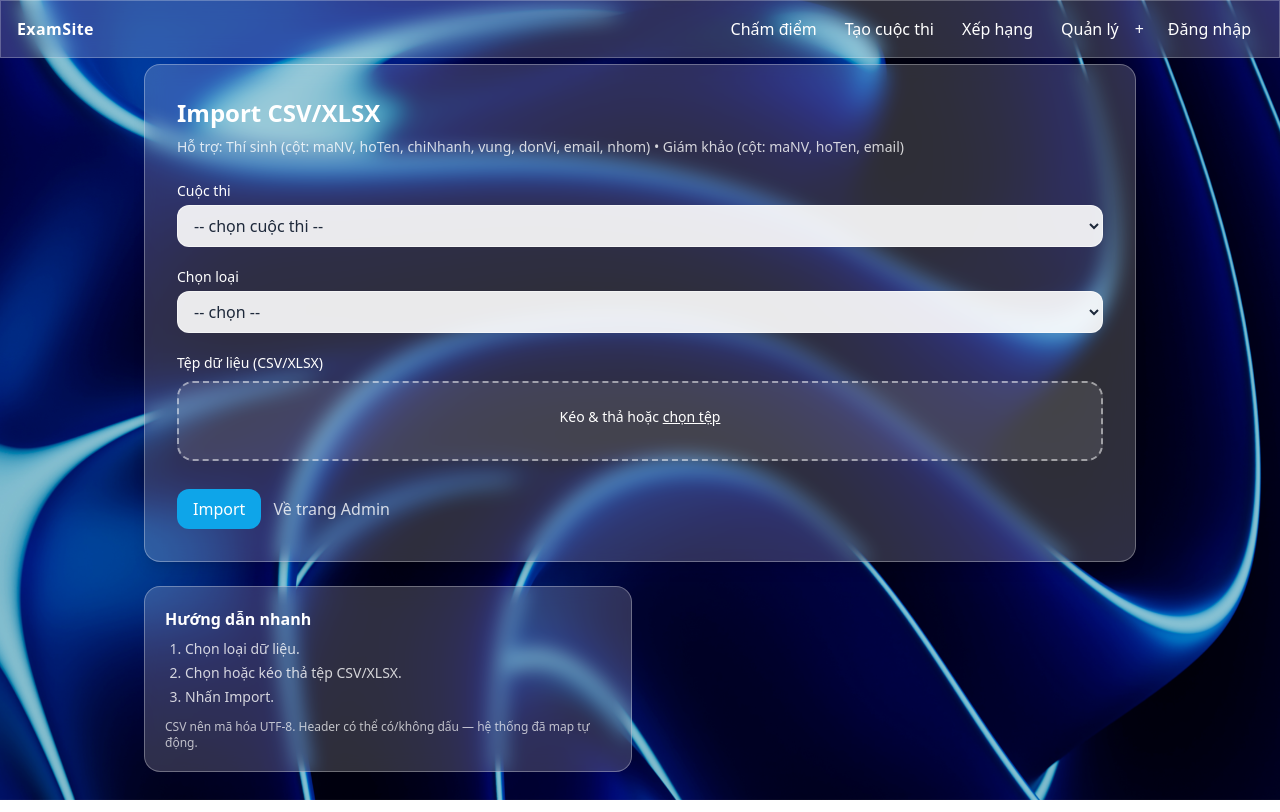
After one commit to trongkhanhlee26/BTV, a Django app: template backend/core/templates/importer/index.html in a window 1280 px wide. The commit adds this page. Run offline with Django 3.2, Linux system fonts and the light colour scheme; the template is opened without the code that fills it, so the values that code supplies are empty; some libraries are stand-ins or nearby versions.

Commit message:
16/10/2025

```diff
--- /dev/null
+++ b/backend/core/templates/importer/index.html
@@ -0,0 +1,105 @@
+{% extends "base.html" %}
+{% load static %}
+
+{% block title %}Import CSV/XLSX{% endblock %}
+
+{% block content %}
+<div class="mx-auto max-w-5xl px-4">
+    <div class="glass rounded-2xl border border-white/30 shadow-lg">
+        <div class="p-6 md:p-8">
+            <h1 class="text-2xl font-semibold">Import CSV/XLSX</h1>
+            <p class="mt-2 text-white/80 text-sm">
+                Hỗ trợ:
+                <span class="font-medium">Thí sinh</span> (cột: maNV, hoTen, chiNhanh, vung, donVi, email, nhom) •
+                <span class="font-medium">Giám khảo</span> (cột: maNV, hoTen, email)
+            </p>
+
+            <form class="mt-6 space-y-5" method="post" enctype="multipart/form-data">
+                {% csrf_token %}
+                <div>
+                    <label class="block text-sm mb-1">Cuộc thi</label>
+                    <select name="maCT" required
+                        class="w-full rounded-xl bg-white/90 text-slate-800 border border-white/50 px-3 py-2 focus:outline-none focus:ring-2 focus:ring-sky-300">
+                        <option value="">-- chọn cuộc thi --</option>
+                        {% for ct in cuocthi_list %}
+                        <option value="{{ ct.ma }}">{{ ct.ma }} - {{ ct.tenCuocThi }}</option>
+                        {% endfor %}
+                    </select>
+                </div>
+
+                <div>
+                    <label class="block text-sm mb-1">Chọn loại</label>
+                    <select name="target" required
+                        class="w-full rounded-xl bg-white/90 text-slate-800 border border-white/50 px-3 py-2 focus:outline-none focus:ring-2 focus:ring-sky-300">
+                        <option value="">-- chọn --</option>
+                        <option value="thisinh">Thí sinh</option>
+                        <option value="giamkhao">Giám khảo</option>
+                    </select>
+                </div>
+
+                <div>
+                    <label class="block text-sm mb-2">Tệp dữ liệu (CSV/XLSX)</label>
+                    <input id="file-input" type="file" name="file" accept=".csv,.xlsx" required class="sr-only">
+                    <label id="dropzone" for="file-input" class="flex flex-col items-center justify-center gap-2 text-center cursor-pointer
+              rounded-2xl border-2 border-dashed border-white/50 bg-white/10 p-6
+              hover:bg-white/20 transition">
+
+                        <div class="text-sm">
+                            <span class="font-medium">Kéo & thả</span> hoặc <span class="underline">chọn tệp</span>
+                        </div>
+
+                        <div id="file-name" class="text-xs text-white/80"></div>
+                    </label>
+                </div>
+
+                <div class="pt-2">
+                    <button type="submit" class="inline-flex items-center rounded-xl bg-sky-500 hover:bg-sky-600 active:bg-sky-700
+                         px-4 py-2 font-medium text-white">
+                        Import
+                    </button>
+                    <a href="/admin/" class="ml-2 text-white/80 hover:text-white">Về trang Admin</a>
+                </div>
+            </form>
+
+            {% if messages %}
+            <ul class="mt-5 space-y-2">
+                {% for message in messages %}
+                {% if "success" in message.tags %}
+                <li class="rounded-xl bg-green-500/20 border border-green-400/40 px-4 py-2 text-green-100">{{ message }}
+                </li>
+                {% elif "error" in message.tags or "warning" in message.tags %}
+                <li class="rounded-xl bg-red-500/20 border border-red-400/40 px-4 py-2 text-red-100">{{ message }}</li>
+                {% else %}
+                <li class="rounded-xl bg-white/10 border border-white/20 px-4 py-2">{{ message }}</li>
+                {% endif %}
+                {% endfor %}
+            </ul>
+            {% endif %}
+        </div>
+    </div>
+
+    <div class="mt-6 grid md:grid-cols-2 gap-4">
+        <div class="glass rounded-2xl border border-white/30 p-5">
+            <h2 class="font-semibold">Hướng dẫn nhanh</h2>
+            <ol class="mt-2 list-decimal pl-5 text-white/80 text-sm space-y-1">
+                <li>Chọn loại dữ liệu.</li>
+                <li>Chọn hoặc kéo thả tệp CSV/XLSX.</li>
+                <li>Nhấn <span class="font-medium">Import</span>.</li>
+            </ol>
+            <p class="mt-3 text-xs text-white/70">CSV nên mã hóa UTF-8. Header có thể có/không dấu — hệ thống đã map tự
+                động.</p>
+        </div>
+    </div>
+</div>
+{% endblock %}
+
+{% block body_extra %}
+<script>
+    const input = document.getElementById('file-input');
+    const nameBox = document.getElementById('file-name');
+    input.addEventListener('change', () => {
+        nameBox.textContent = input.files.length ? input.files[0].name : '';
+    });
+</script>
+
+{% endblock %}
--- a/backend/core/templates/ranking/index.html
+++ b/backend/core/templates/ranking/index.html
@@ -88,7 +88,7 @@
             <select name="ct" onchange="this.form.submit()">
                 {% for ct in cuoc_this %}
                 <option value="{{ ct.id }}" {% if selected_ct and ct.id == selected_ct.id %}selected{% endif %}>
-                    {{ ct.ma }} — {{ ct.tenCuocThi }} {% if ct.trangThai %}(Đang bật){% endif %}
+                    {{ ct.ma }} — {{ ct.tenCuocThi }}
                 </option>
                 {% endfor %}
             </select>
--- a/backend/examsite/urls.py
+++ b/backend/examsite/urls.py
@@ -21,7 +21,7 @@ from core.views_auth import login_view, logout_view
 from core.views_organize import organize_view, competition_list_view
 from core.views_score import score_view
 from core.views_ranking import ranking_view
-from core.views_auth import login_view, logout_view
+
 urlpatterns = [\
     path("", home_view, name="home"),
     path("login/", login_view, name="login"),
```
Also changed, not shown: backend/core/admin.py (+16 -1 lines), backend/core/models.py (+9 -1 lines), backend/core/templates/organize/competitions.html (+120 -21 lines), backend/core/templates/organize/index.html (+33 -12 lines), backend/core/templates/score/index.html (+16 -17 lines), backend/core/views_admin.py (+14 -2 lines), backend/core/views_organize.py (+14 -0 lines), backend/core/views_ranking.py (+7 -3 lines), backend/core/migrations/0004_thisinh_cuocthi_thisinh_macuocthi_and_more.py (added), backend/core/views_score.py (line endings or trailing spaces).
